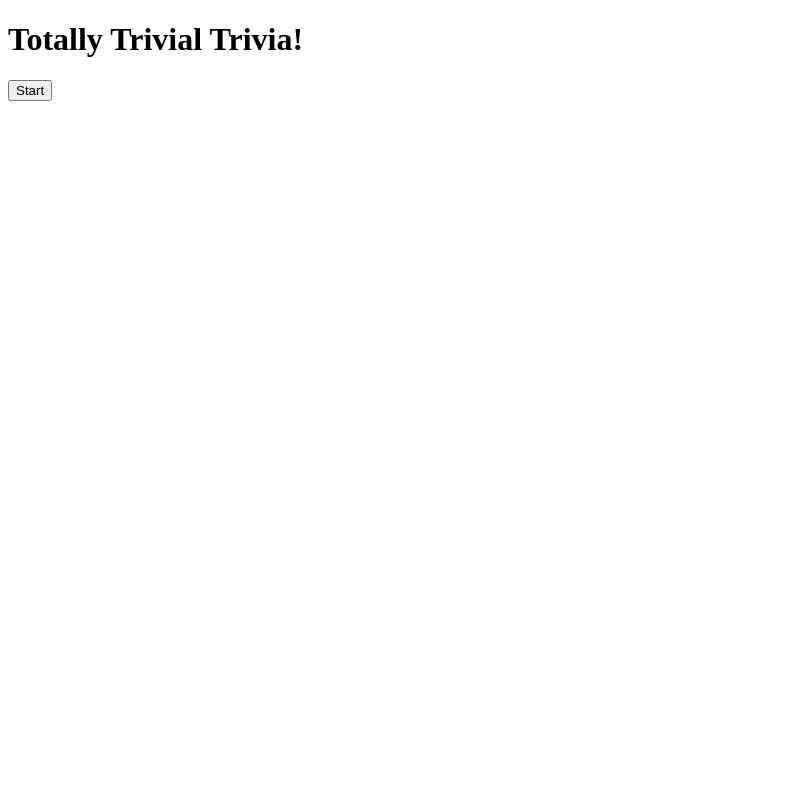
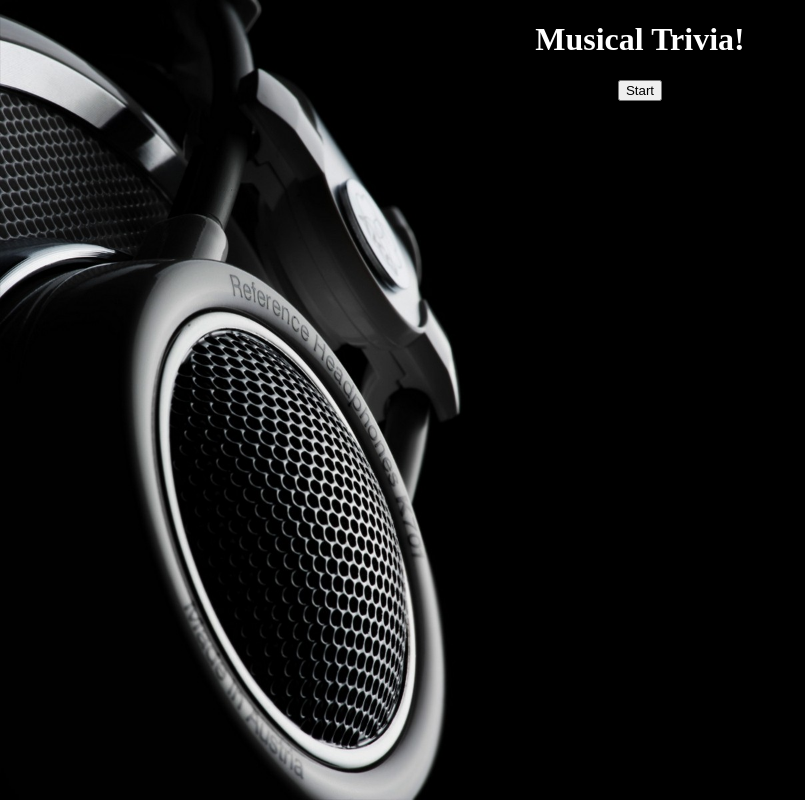
Before and after one commit to Chris-Hayashi/TriviaGame, a plain HTML site: page index.html in a window 1280 px wide. Shown: the whole page, without its empty margins (0-805 px from the left). Drawn offline with nearby package versions, Linux system fonts and the light colour scheme.

Commit message:
added background in style.css

```diff
--- a/assets/css/style.css
+++ b/assets/css/style.css
@@ -0,0 +1,13 @@
+html {
+    background: url(../images/background2.png) no-repeat center center fixed;
+    -webkit-background-size: cover;
+    -moz-background-size: cover;
+    -o-background-size: cover;
+    background-size: cover;
+}
+
+
+body {
+    text-align: center;
+    color: white;
+}
--- a/assets/javascript/app.js
+++ b/assets/javascript/app.js
@@ -1,7 +1,7 @@
 //Create a variable called questionArray holding all the questions
 var questionArray = [{
        question:  "Who is the lead singer of Queen?",
-       answers: ["Freddy Mercury", "answer2", "answer3", "answer4"],
+       answers: ["Freddy Mercury", "Vince Neil", "Dan Reynolds", "Sylvester Stallone"],
        correctAnswer: "Freddy Mercury"
     }, {
        question: "What is the largest selling album of all time?",
--- a/index.html
+++ b/index.html
@@ -6,7 +6,7 @@
 
     <body>
 
-        <h1>Totally Trivial Trivia!</h1>
+        <h1>Musical Trivia!</h1>
 
 
         <div id="questionPage">
```
Also changed, not shown: assets/images/background1.png (added), assets/images/background2.png (added).
